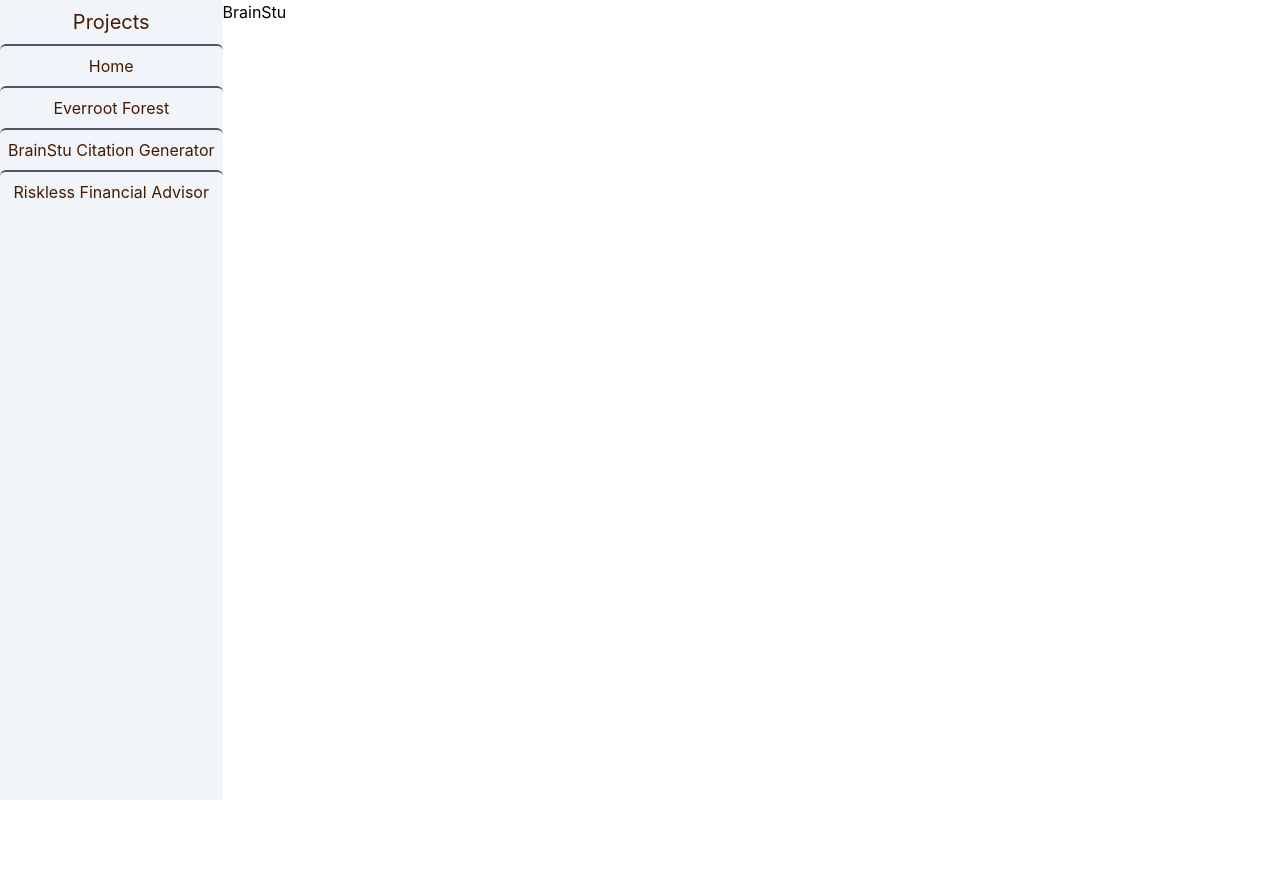
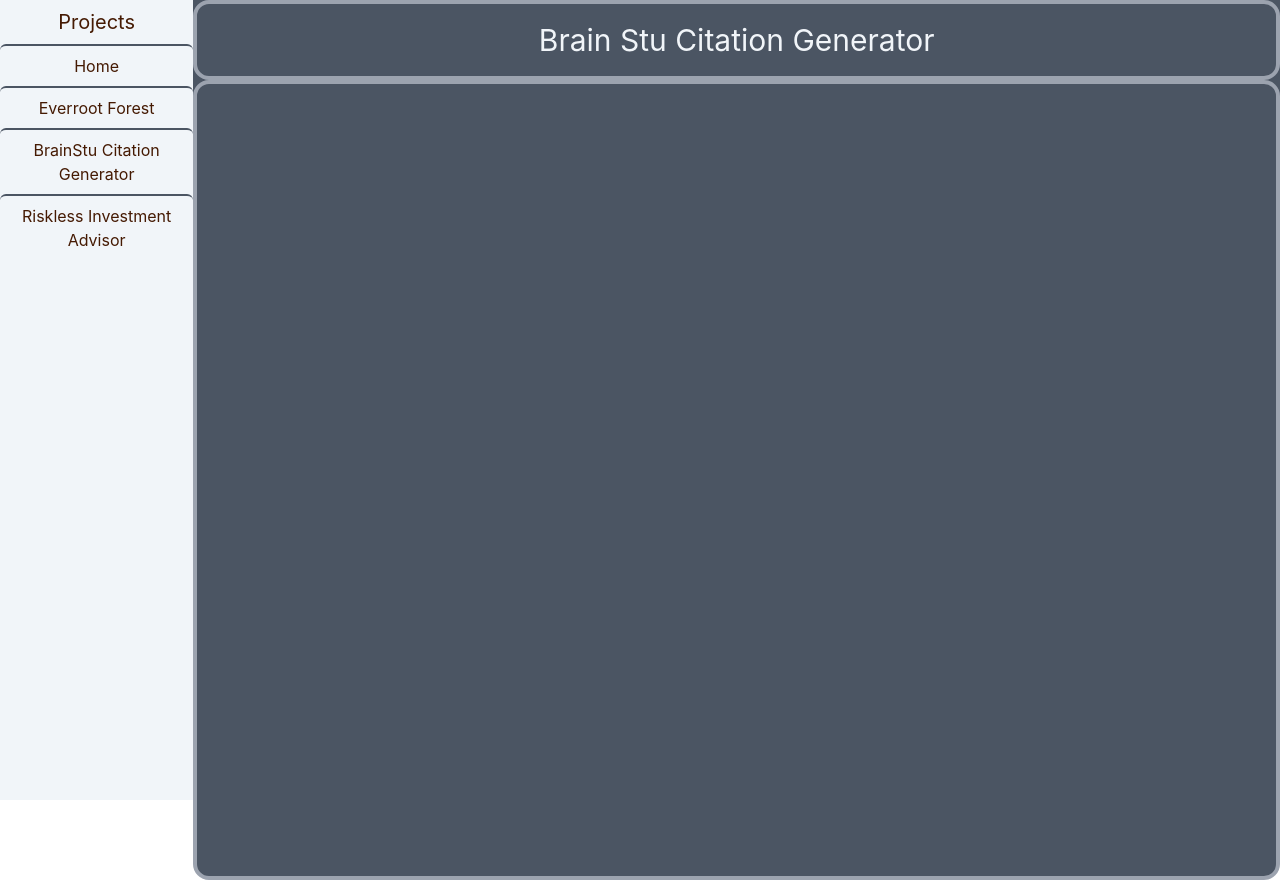
Before and after one commit to BonelessDonut/BonelessDonut.github.io, a React (Create React App) app: page /brainstu in a window 1280 px wide. Before the commit the page ends 800 px from the top, so only its background shows below. Built offline with nearby package versions, Linux system fonts and the light colour scheme.

Commit message:
Added optional project links to project pages, as well as styling links

```diff
--- a/src/App.tsx
+++ b/src/App.tsx
@@ -4,17 +4,27 @@ import logo from './logo.svg';
 import './App.css';
 import Homepage from './Pages/Homepage';
 import MainLayout from './Pages/MainLayout';
-import EverrootForest from './Pages/EverrootForest';
-import Riskless from './Pages/Riskless';
-import BrainStu from './Pages/BrainStu';
+import ProjectPage from './Pages/ProjectPage';
 
 function App() {
   const router = createBrowserRouter(createRoutesFromElements(
       <Route path="/" element={<MainLayout></MainLayout>}>
         <Route index element={<Homepage></Homepage>}></Route>
-        <Route path="/everrootForest" element={<EverrootForest></EverrootForest>}></Route>
-        <Route path="/brainstu" element={<BrainStu></BrainStu>}></Route>
-        <Route path="/riskless" element={<Riskless></Riskless>}></Route>
+        <Route path="/everrootForest" element={
+          <ProjectPage pageInfo={
+            {title: "Everroot Forest", repoAddress: "https://github.com/BonelessDonut/Everroot-Forest-Project"}
+        }></ProjectPage>
+          }></Route>
+        <Route path="/brainstu" element={
+          <ProjectPage pageInfo={
+            {title: "Brain Stu Citation Generator", repoAddress: ""}
+        }></ProjectPage>
+          }></Route>
+        <Route path="/riskless" element={
+          <ProjectPage pageInfo={
+            {title: "Riskless Investment Advisor", repoAddress: ""}
+        }></ProjectPage>
+          }></Route>
       </Route>
   ));
 
--- a/src/Components/Navbar.tsx
+++ b/src/Components/Navbar.tsx
@@ -21,7 +21,7 @@ const Navbar = () => {
         href: "/brainstu"
       },
       {
-        name: "Riskless Financial Advisor",
+        name: "Riskless Investment Advisor",
         href: "/riskless"
       },
     ];
--- a/src/Pages/BrainStu.tsx
+++ /dev/null
@@ -1,9 +0,0 @@
-import React from 'react'
-
-const BrainStu = () => {
-  return (
-    <div>BrainStu</div>
-  )
-}
-
-export default BrainStu
--- a/src/Pages/EverrootForest.tsx
+++ /dev/null
@@ -1,9 +0,0 @@
-import React from 'react'
-
-const EverrootForest = () => {
-  return (
-    <div>EverrootForest</div>
-  )
-}
-
-export default EverrootForest
--- a/src/Pages/Homepage.tsx
+++ b/src/Pages/Homepage.tsx
@@ -1,13 +1,24 @@
 import React from 'react'
 import Navbar from '../Components/Navbar';
+import "../index.css";
 
 const Homepage = () => {
 
   document.title = "Eddie Suber Portfolio";
   return (
-    <div id="page-background" className="w-screen h-screen bg-gray-400 text-slate-100 flex flex-row">
-      <div id="portfolio-header" className="w-full bg-gray-600 h-20 justify-center items-center flex">
+    <div id="page-background" className="w-screen h-screen bg-gray-400 flex flex-col">
+      <div id="page-header" className="w-full bg-gray-600 border-gray-400 border-4 rounded-2xl h-20 justify-center items-center flex text-slate-100">
         <h1 id="name" className="text-center text-3xl">Welcome to Eddie Suber's Portfolio</h1>
+      </div>
+      <div id="page-body" className="bg-gray-600 w-full h-full border-gray-400 border-4 rounded-2xl text-slate-100 flex flex-col">
+        <div id="about-me" className="bg-gray-700 rounded-md border-gray-400 border-2 my-2">
+          <h2>About Me</h2>
+          <p>Hello. I am a student at Drexel University studying Computer Science.</p>
+        </div>
+        <div id="contact" className="bg-gray-700 rounded-md border-gray-400 border-2 my-2">
+          <h2>Contact Info</h2>
+          <a className="links" href="https://www.linkedin.com/in/eddie-suber-369370296/" target='_blank'>LinkedIn</a>
+        </div>
       </div>
     </div>
   )
--- /dev/null
+++ b/src/Pages/ProjectPage.tsx
@@ -0,0 +1,27 @@
+import React from 'react'
+import "../index.css";
+
+interface ProjectInfo {
+    title: string,
+    repoAddress?: string,
+}
+const ProjectPage = ( {pageInfo = {title: "Project", repoAddress: "/"}} ) => {
+    const myPageInfo: ProjectInfo = pageInfo;
+    return (
+        <div id="page-background" className="w-screen h-screen bg-gray-600">
+            <div id="page-header" className="w-full bg-gray-600 border-gray-400 border-4 rounded-2xl h-20 justify-center items-center flex text-slate-100">
+            <h1 id="name" className="text-center text-3xl">{myPageInfo.title}</h1>
+        </div>
+        <div id="page-body" className="bg-gray-600 w-full h-full border-gray-400 border-4 rounded-2xl text-slate-100">
+            {myPageInfo.repoAddress !== "" ?
+            <h3>
+                Project link: <a className="links" href={myPageInfo.repoAddress} target="_black">{myPageInfo.title}</a>
+            </h3>
+            : ""
+            }
+        </div>
+        </div>
+    )
+}
+
+export default ProjectPage
--- a/src/Pages/Riskless.tsx
+++ /dev/null
@@ -1,9 +0,0 @@
-import React from 'react'
-
-const Riskless = () => {
-  return (
-    <div>Riskless</div>
-  )
-}
-
-export default Riskless
--- a/src/index.css
+++ b/src/index.css
@@ -15,3 +15,17 @@ code {
   font-family: source-code-pro, Menlo, Monaco, Consolas, 'Courier New',
     monospace;
 }
+
+.links:link {
+  --tw-text-opacity: 1;
+    color: rgb(254 240 138 / var(--tw-text-opacity, 1)) /* #fef08a */;
+}
+
+.links:visited {
+  color: rgb(234 179 8 ) /* #eab308 */;
+}
+
+.links:hover {
+  --tw-text-opacity: 1;
+    color: rgb(250 204 21 / var(--tw-text-opacity, 1)) /* #facc15 */;
+}
```
